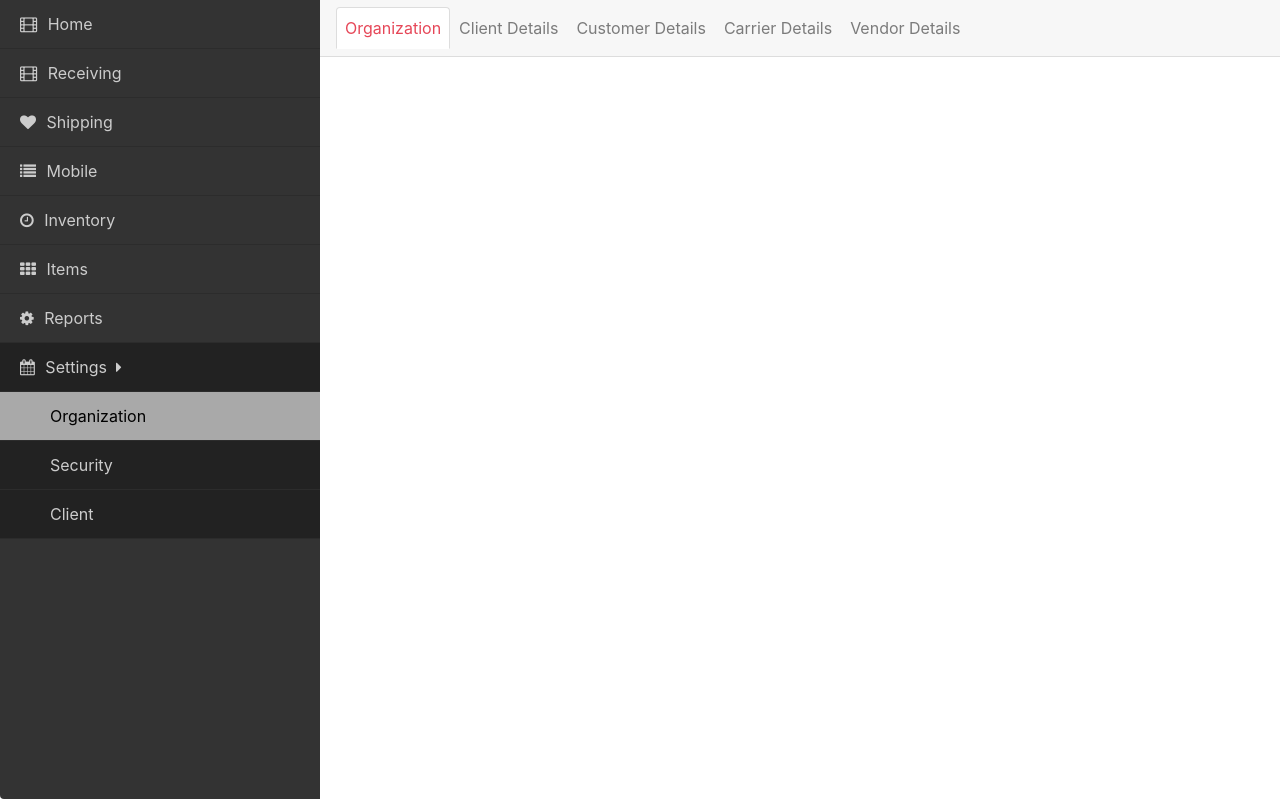
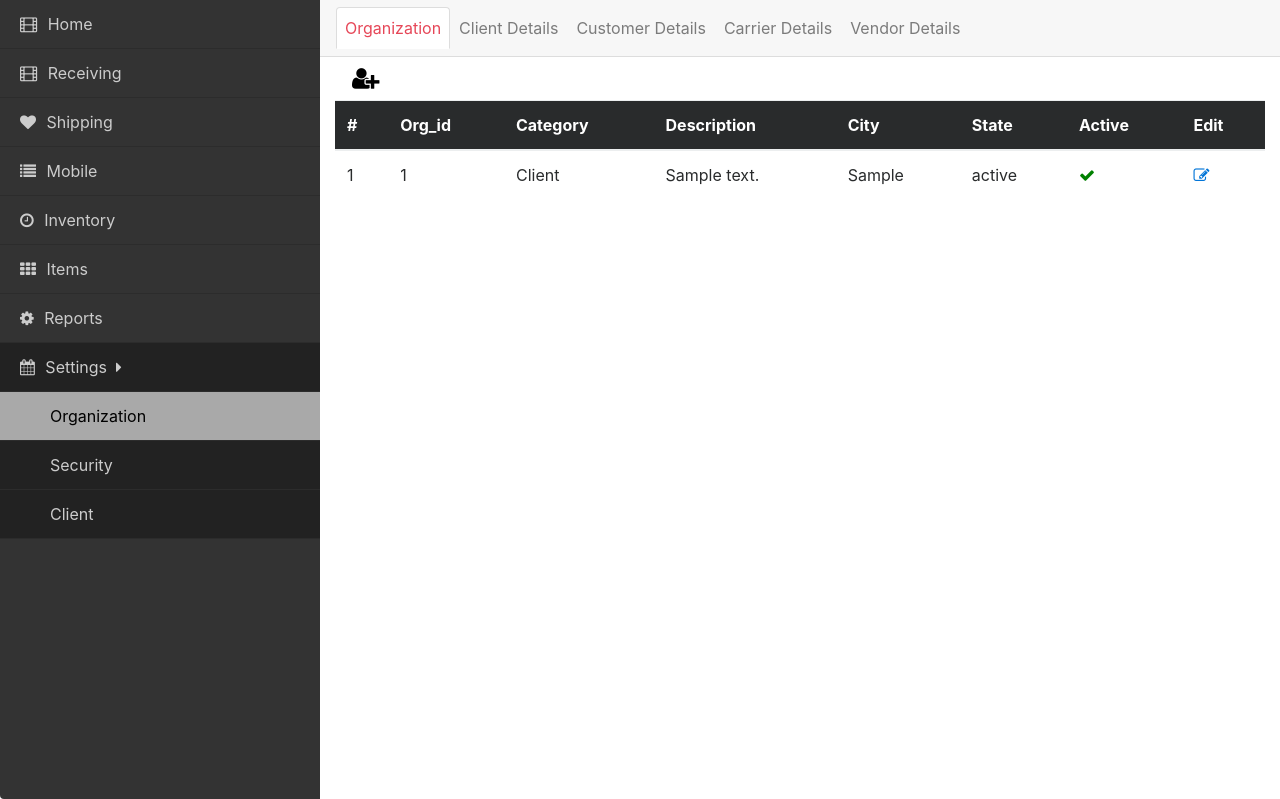
Before and after one commit to prioritysg/Menu, a Django app: page /organization_settings in a window 1280 px wide. Shown: the part 57-856 px from the top of the page. Run offline with Django 3.2, Linux system fonts and the light colour scheme; a user stored in the database is signed in; tables that the repository leaves empty hold one stand-in row (values such as "Sample post"); some libraries are stand-ins or nearby versions.

Commit message:
add, edit and organization is woring good.

```diff
--- a/Menu/urls.py
+++ b/Menu/urls.py
@@ -21,8 +21,8 @@ from django.contrib.auth import views as auth_views
 
 from app.forms import UserLoginForm
 from app.views import (index, receiving, item, settings as setting_view, SignUpView, home, shipping, mobile, reports,
-                       inventory
-, organization_settings, client_settings, security_settings, remove_user, user_edit, user_add)
+                       inventory, organization_settings, client_settings, security_settings, remove_user, user_edit,
+                       user_add, organization_add, organization_edit)
 
 urlpatterns = [
                   path('admin/', admin.site.urls),
@@ -34,6 +34,8 @@ urlpatterns = [
                   path('inventory', inventory, name='inventory'),
                   path('home', home, name='home'),
                   path('organization_settings', organization_settings, name='organization_settings'),
+                  path('organization/add', organization_add, name='organization_add'),
+                  path('organization/<int:organization_id>/edit', organization_edit, name='organization_edit'),
                   path('security_settings', security_settings, name='security_settings'),
                   path('client_settings', client_settings, name='client_settings'),
                   path('item', item, name='item'),
--- a/app/templates/settings_organization.html
+++ b/app/templates/settings_organization.html
@@ -2,10 +2,10 @@
 {% load static %}
 {% block content %}
 
-        <style>
-    .nav-link.active {
-        color: #e64758 !important;
-    }
+    <style>
+        .nav-link.active {
+            color: #e64758 !important;
+        }
     </style>
 
     <nav class="navbar navbar-toggleable-md navbar-light bg-faded nav-tabs" role="tablist">
@@ -16,8 +16,10 @@
         </button>
         <div class="collapse navbar-collapse" id="navbarSupportedContent">
             <ul class="navbar-nav mr-auto">
-                <li class="nav-item" >
-                    <a class="nav-link active" href="#inner_organization" role="tab" data-toggle="tab">Organization<span class="sr-only">(current)</span></a>
+                <li class="nav-item">
+                    <a class="nav-link inner_org" href="#inner_organization" role="tab"
+                       data-toggle="tab">Organization<span
+                            class="sr-only">(current)</span></a>
                 </li>
                 <li class="nav-item">
                     <a class="nav-link" href="#inner_client_details" role="tab" data-toggle="tab">Client Details</a>
@@ -38,7 +40,98 @@
     <!-- Tab panes -->
     <div class="tab-content">
         <div role="tabpanel" class="tab-pane fade in active" id="inner_organization">
-            Organization Here
+
+            <div class="row">
+                <div class="col-lg-12">
+                    <a href="{% url 'organization_add' %}" class="btn btn-default"> <i
+                            class="fa fa-user-plus" style="font-size: x-large;color: black;"></i></a>
+                </div>
+
+
+                <div class="col-lg-12">
+                    <table class="table">
+                        <thead class="thead-inverse">
+                        <tr>
+                            <th>#</th>
+                            <th>Org_id</th>
+                            <th>Category</th>
+                            <th>Description</th>
+                            <th>City</th>
+                            <th>State</th>
+                            <th>Active</th>
+                            <th>Edit</th>
+                        </tr>
+                        </thead>
+                        <tbody>
+                        {% for org in organizations %}
+                            <tr>
+                                <td>{{ org.id }}</td>
+                                <td>{{ org.org_id }}</td>
+                                <td>{{ org.get_category_display }}</td>
+                                <td>{{ org.description }}</td>
+                                <td>{{ org.mt_city }}</td>
+                                <td>{{ org.mt_state }}</td>
+                                <td> {% if org.active %}  <i class="fa fa-check" style="color: green"></i>
+                                {% else %} <i class="fa fa-times" style="color: red"></i>{% endif %}</td>
+                                <td>
+                                    <a href="{% url 'organization_edit' org.id %}"><i class="fa fa-edit"></i></a>
+                                </td>
+                            </tr>
+
+                        {% endfor %}
+
+                        {% for group in groups %}
+                            <tr>
+                                <td>{{ group.id }}</td>
+                                <td scope="row">
+                                    {{ group.user_group.user_type }}
+                                </td>
+                                <td>
+                                    {% include "settings_security_usergroup_style.html" with tab_value=group.receiving %}
+                                </td>
+                                <td>
+                                    {% include "settings_security_usergroup_style.html" with tab_value=group.shipping %}
+                                </td>
+                                <td>
+                                    {% include "settings_security_usergroup_style.html" with tab_value=group.mobile %}
+                                </td>
+                                <td>
+                                    {% include "settings_security_usergroup_style.html" with tab_value=group.inventory %}
+
+                                </td>
+                                <td>
+                                    {% include "settings_security_usergroup_style.html" with tab_value=group.items %}
+                                </td>
+                                <td>
+                                    {% include "settings_security_usergroup_style.html" with tab_value=group.reports %}
+                                </td>
+                                <td>
+                                    {% include "settings_security_usergroup_style.html" with tab_value=group.organization %}
+                                </td>
+                                <td>
+                                    {% include "settings_security_usergroup_style.html" with tab_value=group.security %}
+                                </td>
+
+                                <td>
+                                    {% include "settings_security_usergroup_style.html" with tab_value=group.client %}
+                                </td>
+                                <td>
+                                    <button type="button" class="btn btn-primary" data-toggle="modal"
+                                            data-target="#exampleModal_{{ group.id }}">
+                                        Edit
+                                    </button>
+                                </td>
+
+                            </tr>
+                        {% endfor %}
+                        </tbody>
+                    </table>
+
+
+                </div>
+
+            </div>
+
 
         </div>
         <div role="tabpanel" class="tab-pane fade" id="inner_client_details">
@@ -60,4 +153,10 @@
         </div>
     </div>
 
+    <script>
+        $(document).ready(function () {
+            $('.inner_org').click();
+        });
+    </script>
+
 {% endblock content %}
--- a/app/views.py
+++ b/app/views.py
@@ -3,11 +3,11 @@ from django.shortcuts import render, redirect
 from django.urls import reverse_lazy, reverse
 from django.views.generic import FormView
 
-from app.forms import UserSignUpForm, GroupAccessForm, UserEditForm, UserAddForm
+from app.forms import UserSignUpForm, GroupAccessForm, UserEditForm, UserAddForm, OrganizationForm
 from django.contrib.auth import login
 from django.contrib.auth.decorators import login_required
 
-from app.models import UserGroup, GroupAccess
+from app.models import UserGroup, GroupAccess, Organization
 from app.utils import add_user_regular_group
 
 
@@ -41,8 +41,39 @@ def mobile(request):
 
 
 @login_required(login_url='/login/')
+def organization_add(request):
+    form = OrganizationForm()
+    if request.POST:
+        form = OrganizationForm(request.POST)
+        if form.is_valid():
+            form.save()
+            return redirect(reverse('organization_settings'))
+
+    return render(request, 'settings_organization_add_edit.html',
+                  {'tab': 'organization_settings', 'form': form, 'add': True})
+
+
+@login_required(login_url='/login/')
+def organization_edit(request, organization_id):
+    instance = Organization.objects.get(id=organization_id)
+
+    if request.POST:
+        form = OrganizationForm(request.POST, instance=instance)
+        if form.is_valid():
+            form.save()
+            return redirect(reverse('organization_settings'))
+    else:
+        form = OrganizationForm(instance=instance)
+
+    return render(request, 'settings_organization_add_edit.html',
+                  {'tab': 'organization_settings', 'form': form})
+
+
+@login_required(login_url='/login/')
 def organization_settings(request):
-    return render(request, 'settings_organization.html', {'tab': 'organization_settings'})
+    organizations = Organization.objects.all().order_by('-id')
+    return render(request, 'settings_organization.html',
+                  {'tab': 'organization_settings', 'organizations': organizations})
 
 
 @login_required(login_url='/login/')
@@ -124,7 +155,8 @@ def user_add(request):
             if user not in group.users.all():
                 group.users.add(user)
         else:
-            return render(request, 'settings_security_user_adduser.html', {'tab': 'security_settings', 'form': create_user_form})
+            return render(request, 'settings_security_user_adduser.html',
+                          {'tab': 'security_settings', 'form': create_user_form})
 
         request.session['next_tab'] = 'user'
         return redirect(reverse('security_settings'))
```
Also changed, not shown: app/forms.py (+12 -2 lines), app/templates/settings_organization_add_edit.html (added, +23 -0 lines).
